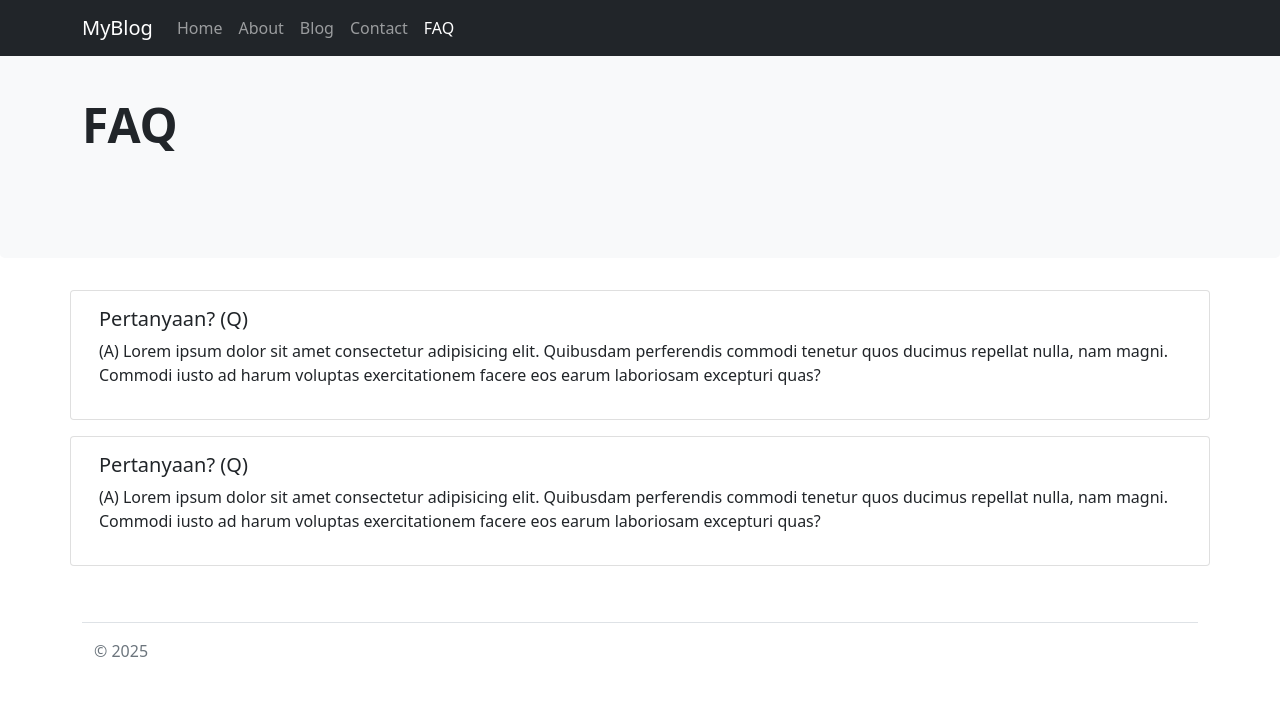
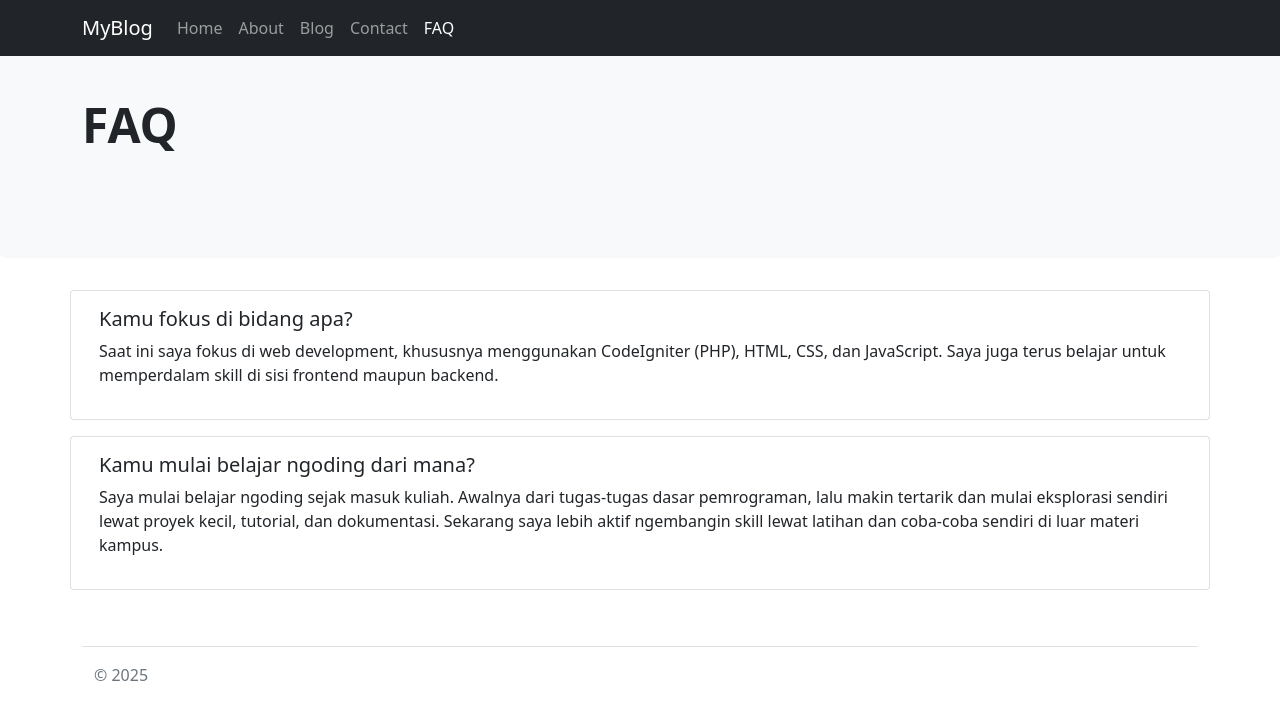
Before and after one commit to amiulaa/project-3, a CodeIgniter 4 app: the page made by app/Views/faqs.php in a window 1280 px wide. Shown: the top 720 px of the page. Run offline with PHP 8.4 and a stand-in for CodeIgniter, Linux system fonts and the light colour scheme; the template is opened without the code that fills it, so the values that code supplies are empty; some libraries are stand-ins or nearby versions.

Commit message:
modif faqs.php

```diff
--- a/app/Views/faqs.php
+++ b/app/Views/faqs.php
@@ -52,14 +52,14 @@
 		<div class="row">
 			<div class="col-md-12 my-2 card">
 				<div class="card-body">
-					<h5 class="h5">Pertanyaan? (Q)</h5>
-					<p>(A) Lorem ipsum dolor sit amet consectetur adipisicing elit. Quibusdam perferendis commodi tenetur quos ducimus repellat nulla, nam magni. Commodi iusto ad harum voluptas exercitationem facere eos earum laboriosam excepturi quas?</p>
+					<h5 class="h5">Kamu fokus di bidang apa?</h5>
+					<p>Saat ini saya fokus di web development, khususnya menggunakan CodeIgniter (PHP), HTML, CSS, dan JavaScript. Saya juga terus belajar untuk memperdalam skill di sisi frontend maupun backend.</p>
 				</div>
 			</div>
 			<div class="col-md-12 my-2 card">
 				<div class="card-body">
-					<h5 class="h5">Pertanyaan? (Q)</h5>
-					<p>(A) Lorem ipsum dolor sit amet consectetur adipisicing elit. Quibusdam perferendis commodi tenetur quos ducimus repellat nulla, nam magni. Commodi iusto ad harum voluptas exercitationem facere eos earum laboriosam excepturi quas?</p>
+					<h5 class="h5">Kamu mulai belajar ngoding dari mana?</h5>
+					<p>Saya mulai belajar ngoding sejak masuk kuliah. Awalnya dari tugas-tugas dasar pemrograman, lalu makin tertarik dan mulai eksplorasi sendiri lewat proyek kecil, tutorial, dan dokumentasi. Sekarang saya lebih aktif ngembangin skill lewat latihan dan coba-coba sendiri di luar materi kampus.</p>
 				</div>
 			</div>
 
```
